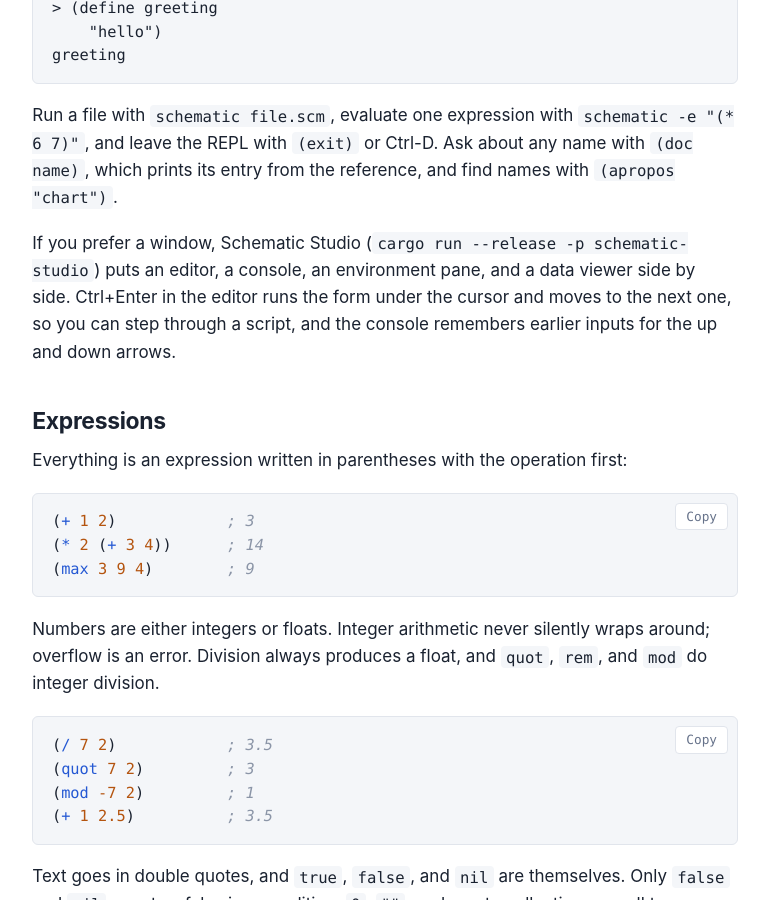
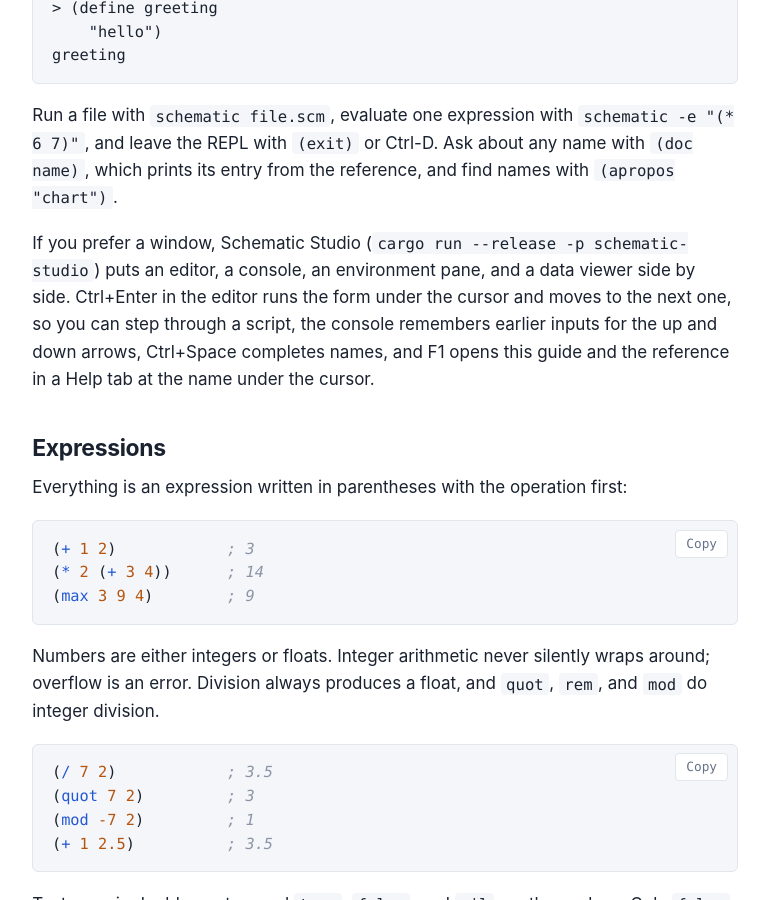
Before and after one commit to collide2954/schematic, a Jekyll site: the page built from docs/guide.md, in a window 1280 px wide and 900 px high, scrolled down 606 px. Shown: the whole window, without its empty margins (255-1024 px from the left). Built offline with Jekyll 4.4.1, drawn with Linux system fonts in a browser that asks for light colours; our own code applies the rules of GitHub Pages for plain Markdown files.

Commit message:
Document tabs, the Help and Files tabs, and completion

```diff
--- a/docs/guide.md
+++ b/docs/guide.md
@@ -33,8 +33,10 @@ and find names with `(apropos "chart")`.
 If you prefer a window, Schematic Studio (`cargo run --release -p
 schematic-studio`) puts an editor, a console, an environment pane, and a
 data viewer side by side. Ctrl+Enter in the editor runs the form under the
-cursor and moves to the next one, so you can step through a script, and the
-console remembers earlier inputs for the up and down arrows.
+cursor and moves to the next one, so you can step through a script, the
+console remembers earlier inputs for the up and down arrows, Ctrl+Space
+completes names, and F1 opens this guide and the reference in a Help tab at
+the name under the cursor.
 
 ## Expressions
 
```
Also changed, not shown: README.md, docs/studio.png.
